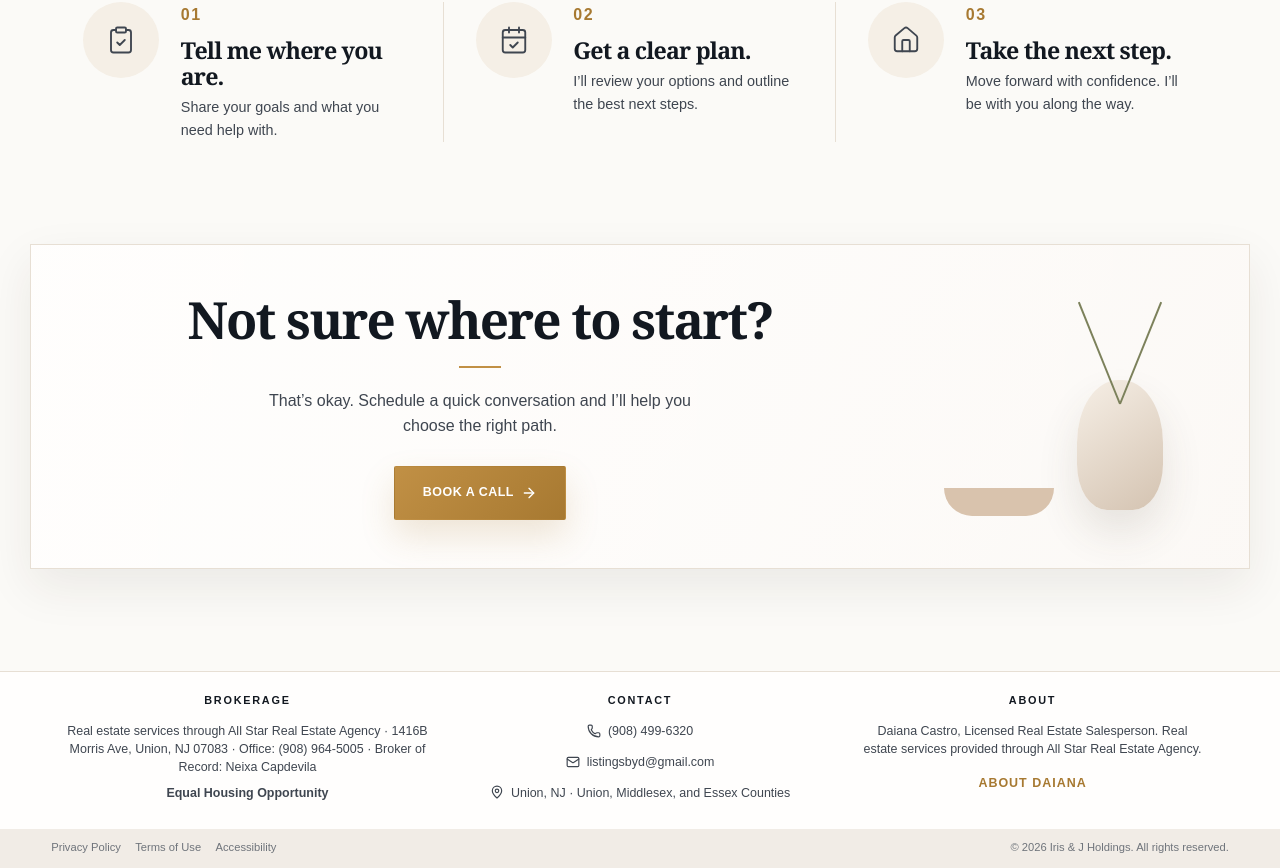
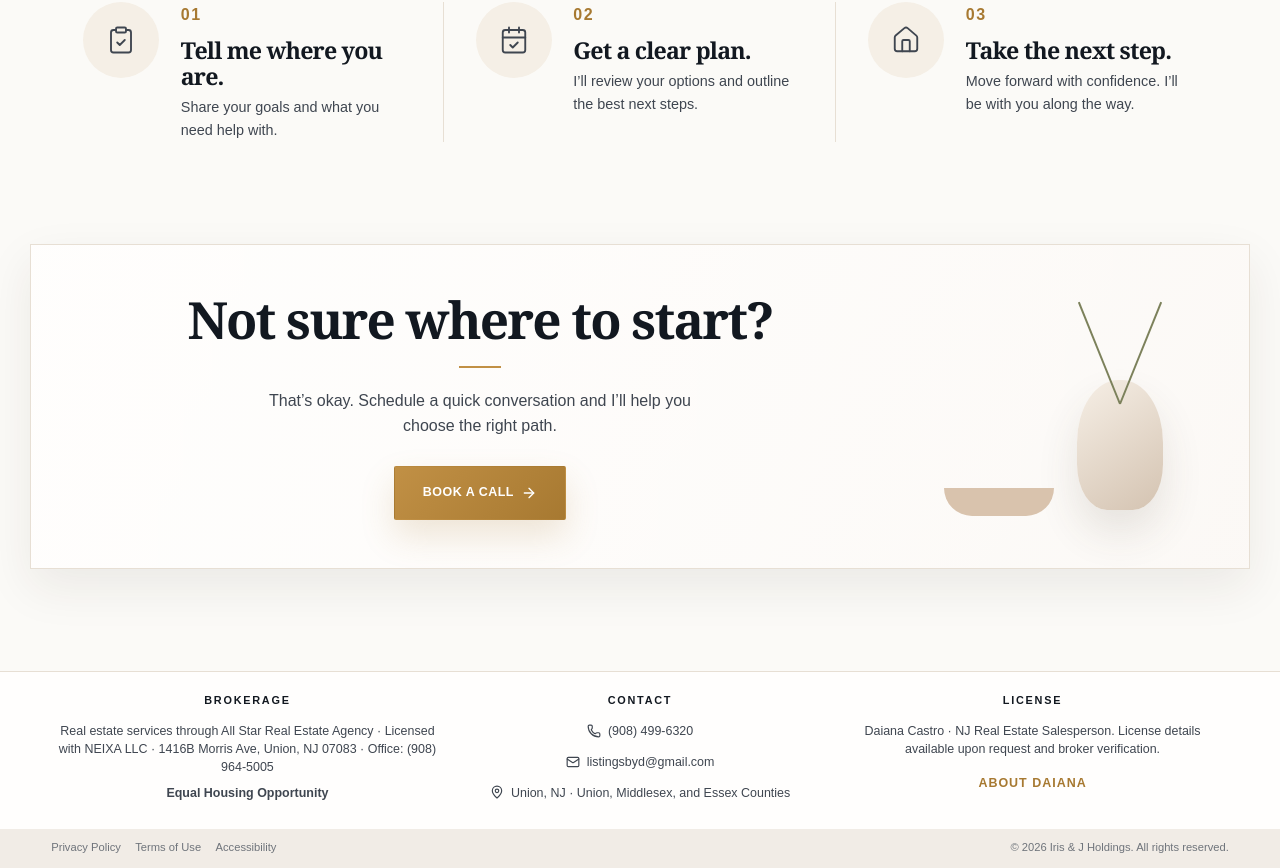
Before and after one commit to Emanuel628/Iris-and-J-Holdings, a React (Vite) app: page / in a window 1280 px wide. Shown: the part 2754-3622 px from the top of the page. Built offline with nearby package versions, Linux system fonts and the light colour scheme.

Commit message:
Update footer real estate license wording

```diff
--- a/src/components/layout/Footer.tsx
+++ b/src/components/layout/Footer.tsx
@@ -8,8 +8,8 @@ function Footer() {
         <div className="footer-column brokerage">
           <h3>Brokerage</h3>
           <p>
-            Real estate services through All Star Real Estate Agency · 1416B Morris Ave, Union, NJ 07083 ·
-            Office: <a href="tel:19089645005">(908) 964-5005</a> · Broker of Record: Neixa Capdevila
+            Real estate services through All Star Real Estate Agency · Licensed with NEIXA LLC ·
+            1416B Morris Ave, Union, NJ 07083 · Office: <a href="tel:19089645005">(908) 964-5005</a>
           </p>
           <p className="equal-housing">Equal Housing Opportunity</p>
         </div>
@@ -17,13 +17,13 @@ function Footer() {
         <div className="footer-column footer-contact">
           <h3>Contact</h3>
           <p><Phone size={14} /> <a href="tel:19084996320">(908) 499-6320</a></p>
-          <p><Mail size={14} /> <a href="mailto:listingsbyd@gmail.com">listingsbyd@gmail.com</a></p>
+          <p><Mail size={14} /> listingsbyd@gmail.com</p>
           <p><MapPin size={14} /> Union, NJ · Union, Middlesex, and Essex Counties</p>
         </div>
 
         <div className="footer-column footer-daiana">
-          <h3>About</h3>
-          <p>Daiana Castro, Licensed Real Estate Salesperson. Real estate services provided through All Star Real Estate Agency.</p>
+          <h3>License</h3>
+          <p>Daiana Castro · NJ Real Estate Salesperson. License details available upon request and broker verification.</p>
           <a className="footer-about-link" href="/about">About Daiana</a>
         </div>
       </div>
```
